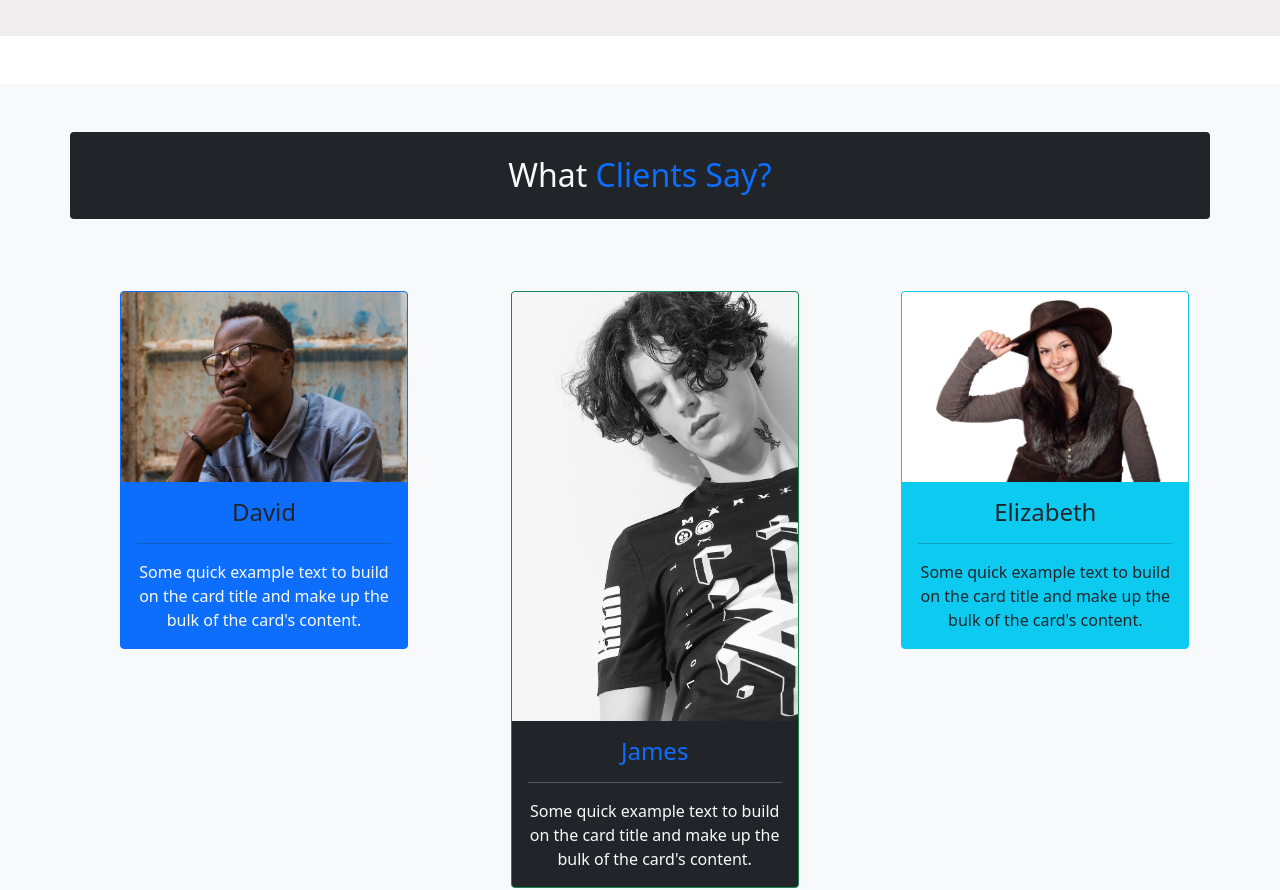
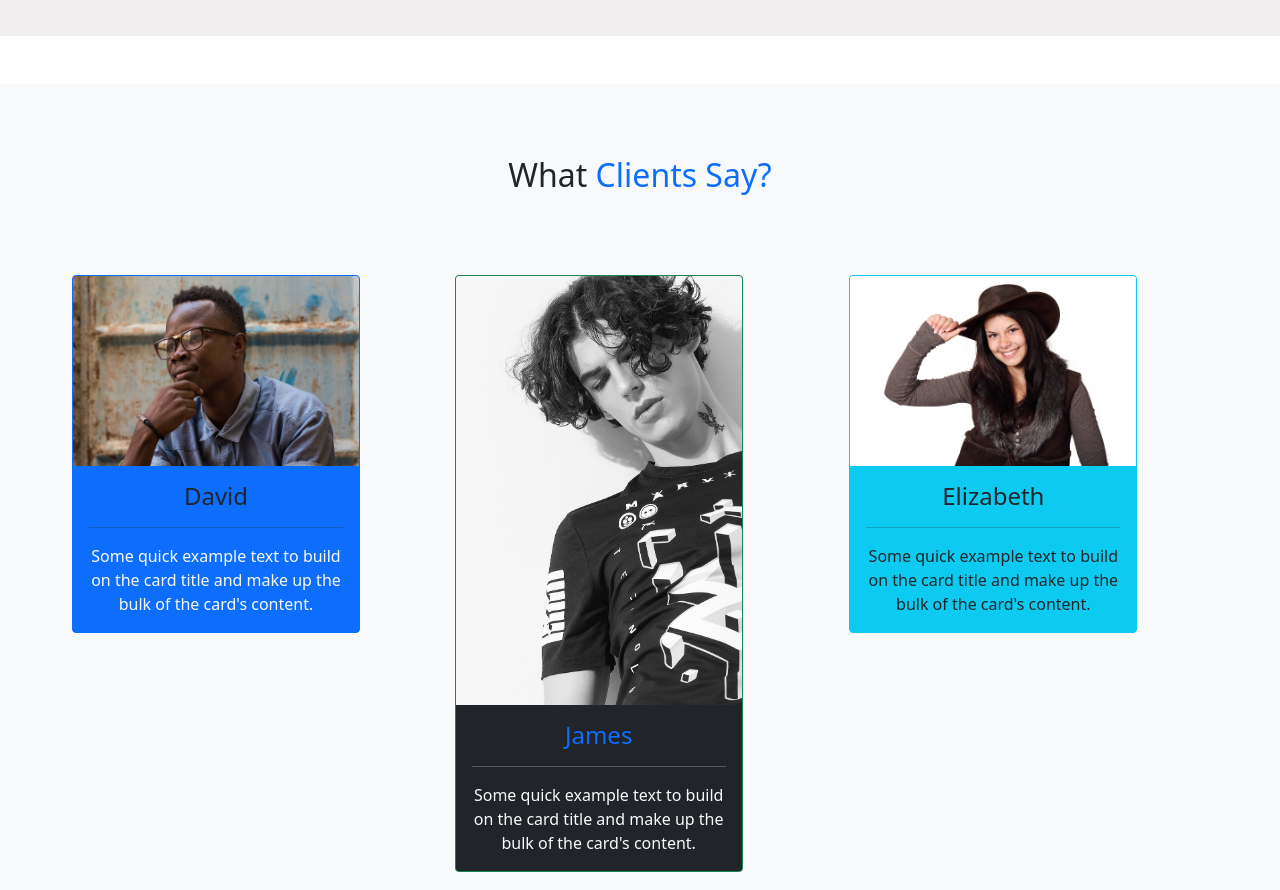
Before and after one commit to imrakimali/bootstrap-portfolio-design, a website: page index.html in a window 1280 px wide. Shown: the part 1660-2550 px from the top of the page. Drawn offline with nearby package versions, Linux system fonts and the light colour scheme.

Commit message:
fixed problem

```diff
--- a/index.html
+++ b/index.html
@@ -135,12 +135,12 @@
 
     <!-- testimonials section start -->
     <section class="testimonials container-fluid py-5 bg-light">
-        <div>
-            <h3 class="text-center fs-2 bg-dark p-4 text-light container rounded">What <span
+        <div class="container-fluid ">
+            <h3 class="text-center fs-2 p-4 text-dark container rounded">What <span
                     class="text-primary">Clients Say?</span></h3>
         </div>
-        <div class="row my-4 py-4 text-center ps-5 ms-5 rounded">
-            <div class="col-sm-4 col-md-6 col-lg-4 col-12 py-4">
+        <div class="row py-4 text-center ps-5 container-fluid rounded">
+            <div class="col-sm-4 col-md-6 col-lg-4 col-12 py-4 ps-4">
                 <div class="card border-primary bg-primary text-light" style="width: 18rem;">
                     <img src="/assets/p3.jpg" class="card-img-top" alt="rakimbhai">
                     <div class="card-body">
```
